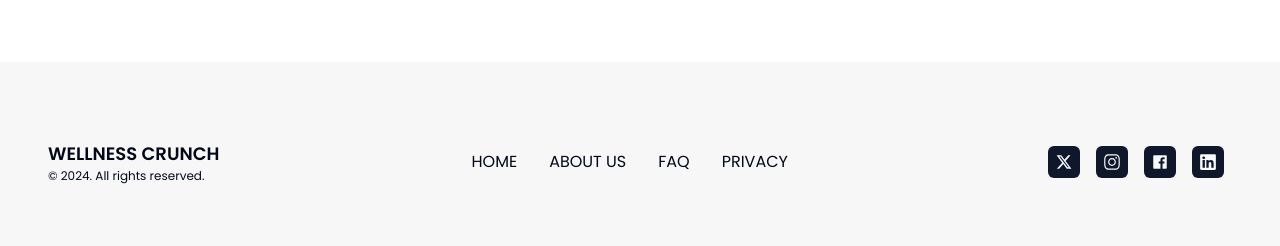
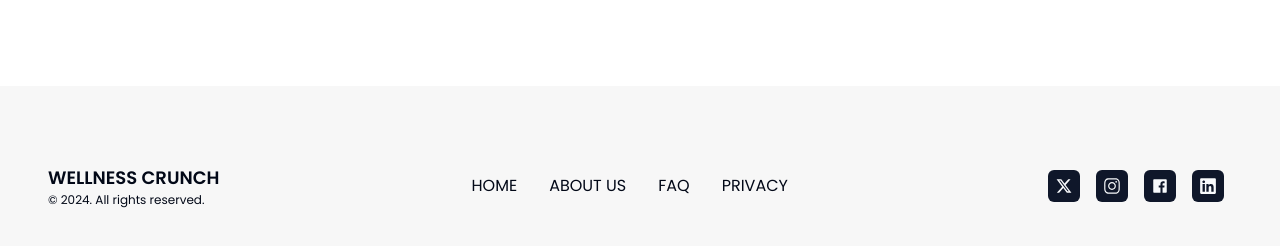
Before and after one commit to jdsghuman/wellness-crunch, a Next.js app: page / in a window 1280 px wide. Shown: the part 902-1148 px from the top of the page. Built offline with nearby package versions, Linux system fonts and the light colour scheme.

Commit message:
update footer

```diff
--- a/src/components/footer.tsx
+++ b/src/components/footer.tsx
@@ -26,7 +26,7 @@ const Footer = () => {
   }
 
   return (
-    <footer className={`${poppins.className}`}>
+    <footer className={`mt-6 ${poppins.className}`}>
       <Container>
         <div className="flex flex-row justify-between items-center bg-[#F2F2F2]/60 w-full h-[200px] p-8 px-12 max-lg:px-6 max-md:px-4 max-md:flex-col max-md:items-center">
           <div>
```
